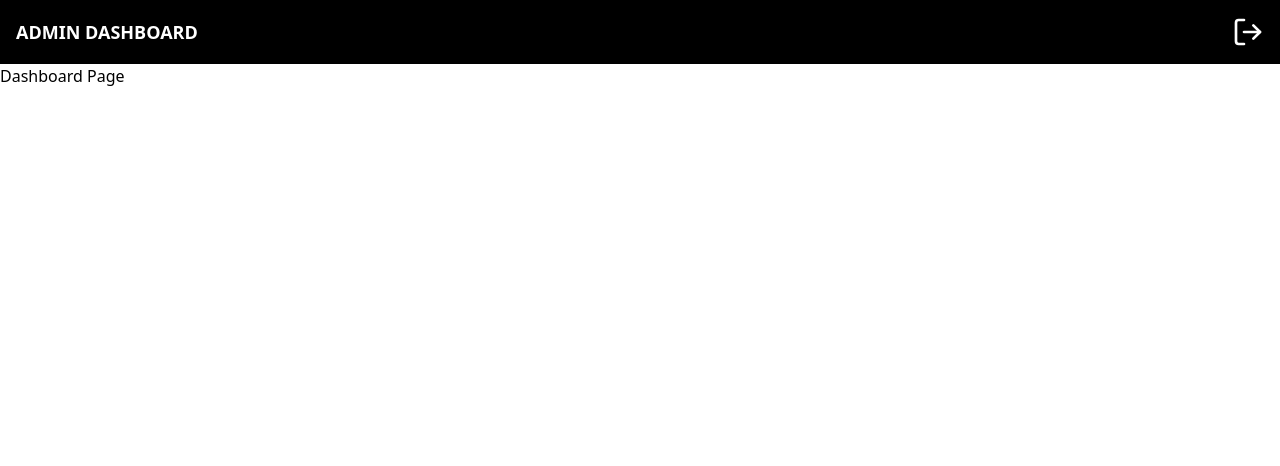
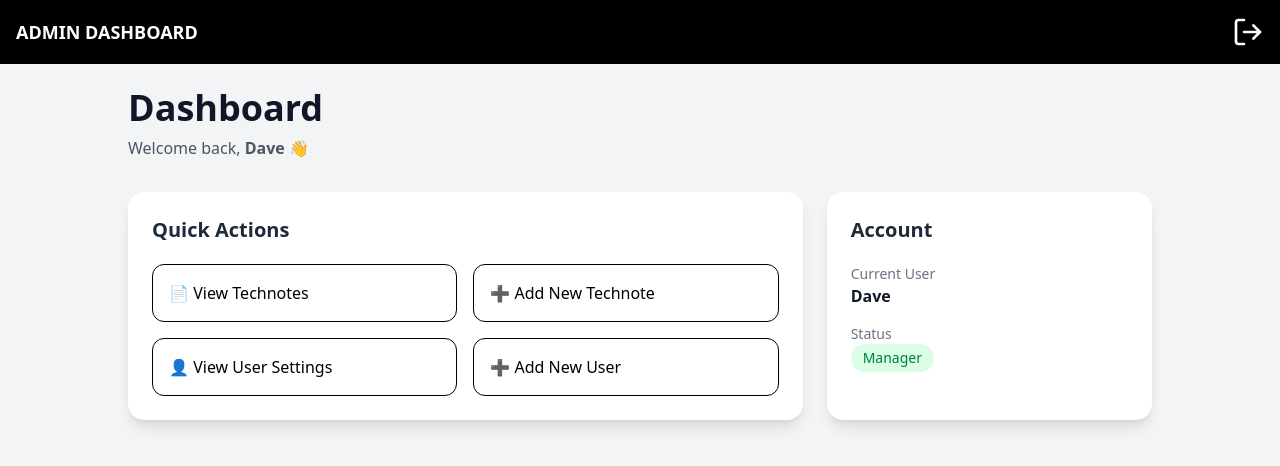
Before and after one commit to mussadiqkhan6886/repairFullStack, a Next.js app in the folder frontend/: page /admin/dashboard in a window 1280 px wide. Shown: the top 466 px of the page. Built offline with nearby package versions, Linux system fonts and the light colour scheme.

Commit message:
dash page done

```diff
--- a/frontend/app/(admin)/admin/dashboard/page.tsx
+++ b/frontend/app/(admin)/admin/dashboard/page.tsx
@@ -1,11 +1,76 @@
-import React from 'react'
+import Link from "next/link";
 
-const page = () => {
+const Page = () => {
   return (
-    <main>
-      <h1>Dashboard Page</h1>
+    <main className="min-h-screen bg-gray-100 p-6">
+      <div className="mx-auto max-w-5xl">
+        <div className="mb-8">
+          <h2 className="text-4xl font-bold text-gray-900">Dashboard</h2>
+          <p className="mt-2 text-gray-600">
+            Welcome back, <span className="font-semibold">Dave</span> 👋
+          </p>
+        </div>
+
+        <div className="grid gap-6 md:grid-cols-3">
+          <section className="rounded-2xl bg-white p-6 shadow-lg md:col-span-2">
+            <h2 className="mb-5 text-xl font-semibold text-gray-800">
+              Quick Actions
+            </h2>
+
+            <div className="grid gap-4 sm:grid-cols-2">
+              <Link
+                href="/dashboard/notes"
+                className="rounded-xl border p-4 transition hover:bg-gray-100 hover:shadow"
+              >
+                📄 View Technotes
+              </Link>
+
+              <Link
+                href="/dashboard/add-note"
+                className="rounded-xl border p-4 transition hover:bg-gray-100 hover:shadow"
+              >
+                ➕ Add New Technote
+              </Link>
+
+              <Link
+                href="/dashboard/users"
+                className="rounded-xl border p-4 transition hover:bg-gray-100 hover:shadow"
+              >
+                👤 View User Settings
+              </Link>
+
+              <Link
+                href="/dashboard/add-user"
+                className="rounded-xl border p-4 transition hover:bg-gray-100 hover:shadow"
+              >
+                ➕ Add New User
+              </Link>
+            </div>
+          </section>
+
+          <aside className="rounded-2xl bg-white p-6 shadow-lg">
+            <h2 className="mb-5 text-xl font-semibold text-gray-800">
+              Account
+            </h2>
+
+            <div className="space-y-4">
+              <div>
+                <p className="text-sm text-gray-500">Current User</p>
+                <p className="font-semibold text-gray-900">Dave</p>
+              </div>
+
+              <div>
+                <p className="text-sm text-gray-500">Status</p>
+                <span className="inline-block rounded-full bg-green-100 px-3 py-1 text-sm font-medium text-green-700">
+                  Manager
+                </span>
+              </div>
+            </div>
+          </aside>
+        </div>
+      </div>
     </main>
-  )
-}
+  );
+};
 
-export default page
+export default Page;
```
